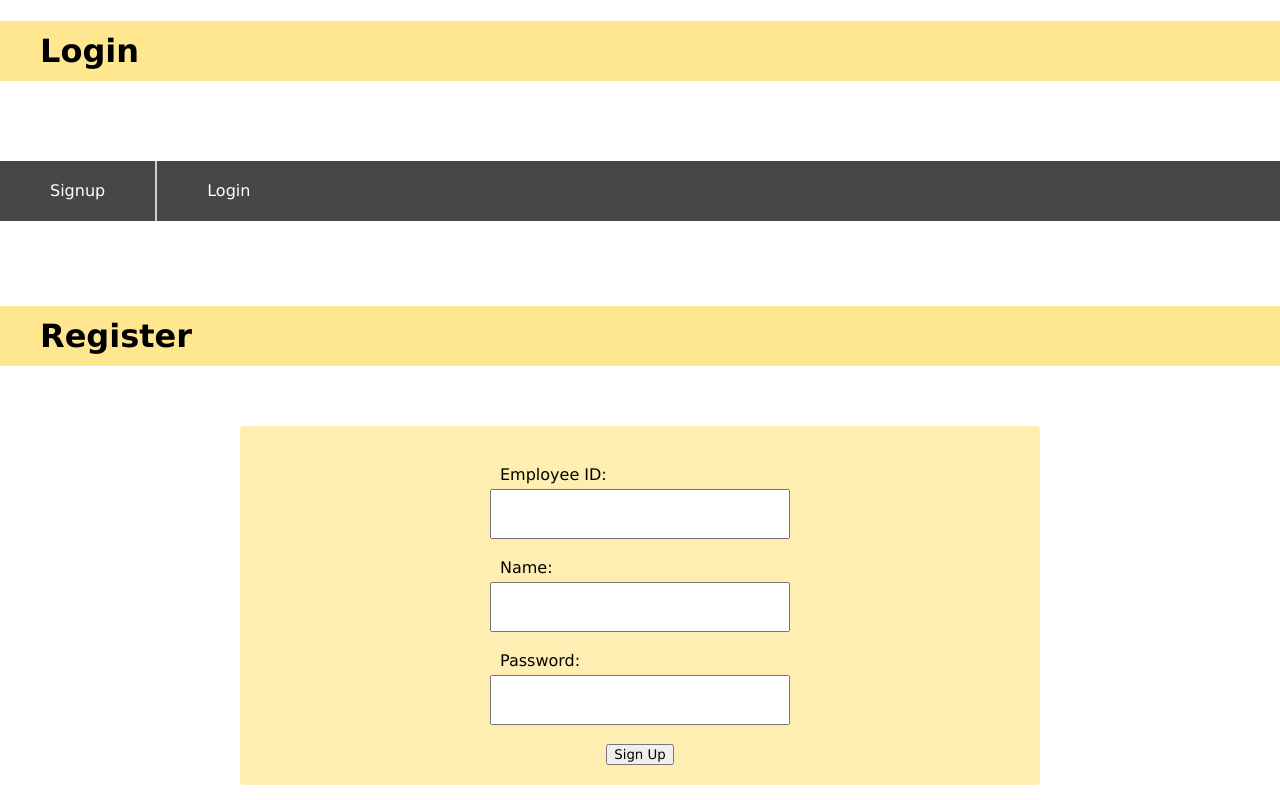
After one commit to QATomB/SEA, a Flask app: page /register in a window 1280 px wide. The commit adds this page. Run offline with Flask 3, Linux system fonts and the light colour scheme; parts of the project's set-up code (start-up, migrations or seed data) failed here and were passed over; some libraries are stand-ins or nearby versions.

Commit message:
added user auth and access levels

```diff
--- a/src/main.py
+++ b/src/main.py
@@ -2,10 +2,12 @@ from flask import Flask, jsonify, redirect, render_template, request, url_for, f
 from database.db import db, InitialiseDatabase
 from database.models.item_type import item_type
 from database.models.item import item, Quality
-from database.models.employee import employee
+from database.models.employee import employee, AccessLevel
 from database.models.item_transit import item_transit, Locations
 from database.models.display.display_transit import DisplayTransit
 from database.models.display.display_item import DisplayItem
+from flask_login import LoginManager, UserMixin, login_user, logout_user, login_required, current_user
+from werkzeug.security import generate_password_hash, check_password_hash
 from dotenv import load_dotenv
 import os
 import form as Forms
@@ -15,13 +17,65 @@ load_dotenv()
 
 # Intialise the Flask instance
 app: Flask = Flask(__name__)
+login = LoginManager(app)
+login.login_view = "login"
 # Set Flask secret from .env
 app.config['SECRET_KEY'] = os.environ.get('SECRET_KEY')
 # Intitialise the database
 InitialiseDatabase(app=app)
 
+@login.user_loader
+def load_user(user_id):
+    try:
+        return employee.query.filter_by(employee_id = user_id).one()
+    except Exception as e:
+        return None
+
+@app.route('/register', methods=["GET", "POST"])
+def register():
+    if request.method == "POST":
+        employee_id = request.form.get("employee_id")
+        name = request.form.get("name")
+        password = request.form.get("password")
+
+        if employee.query.filter_by(employee_id=employee_id).first():
+            return render_template("register.html", error="Employee ID already used!")
+
+        hashed_password = generate_password_hash(password, method="pbkdf2:sha256")
+
+        new_user = employee(employee_id=employee_id, name=name, password=hashed_password, access_level=AccessLevel.user)
+        db.session.add(new_user)
+        db.session.commit()
+
+        return redirect("/login")
+
+    return render_template("register.html")
+
+@app.route("/login", methods=["GET", "POST"])
+def login():
+    if request.method == "POST":
+        username = request.form.get("employee_id")
+        password = request.form.get("password")
+
+        user = employee.query.filter_by(employee_id=username).first()
+
+        if user and check_password_hash(user.password, password):
+            login_user(user)
+            return redirect("/")
+        else:
+            return render_template("login.html", error="Invalid username or password")
+
+    return render_template("login.html")
+
+@app.route("/logout")
+@login_required
+def logout():
+    logout_user()
+    return redirect("/")
+
 # Main Dashboard page
 @app.route("/")
+@login_required
 def dashboard():
     all_movement_records = item_transit.query.all()
     all_movements = []
--- a/src/templates/_navbar.html
+++ b/src/templates/_navbar.html
@@ -4,5 +4,6 @@
         <li><a href="/add_item">Add Item</a></li>
         <li><a href="/add_item_type">Add Item Type</a></li>
         <li><a href="/add_employee">Add Employee Record</a></li>
+        <li><a href="/logout">Logout</a></li>
     </ul>
 </nav>
--- /dev/null
+++ b/src/templates/register.html
@@ -0,0 +1,28 @@
+{% extends "_base.html" %}
+
+{% block content %}
+    <h1>Login</h1>
+
+    <nav>
+        <ul>
+            <li><a href="/register">Signup</a></li>
+            <li><a href="/login">Login</a></li>
+        </ul>
+    </nav>
+
+    <h1>Register</h1>
+
+    {% if error %}
+        <p class="error">{{ error }}</p>
+    {% endif %}
+
+    <form action="/register" method="post"><br />
+        <label for="employee_id">Employee ID:</label><br />
+        <input type="text" name="employee_id" required /><br /><br />
+        <label for="name">Name:</label><br />
+        <input type="text" name="name" required /><br /><br />
+        <label for="password">Password:</label><br />
+        <input type="password" name="password" required /><br /><br />
+        <button type="submit">Sign Up</button>
+    </form>
+{% endblock %}
```
Also changed, not shown: src/database/models/employee.py (+19 -0 lines), src/templates/login.html (added, +24 -0 lines).
